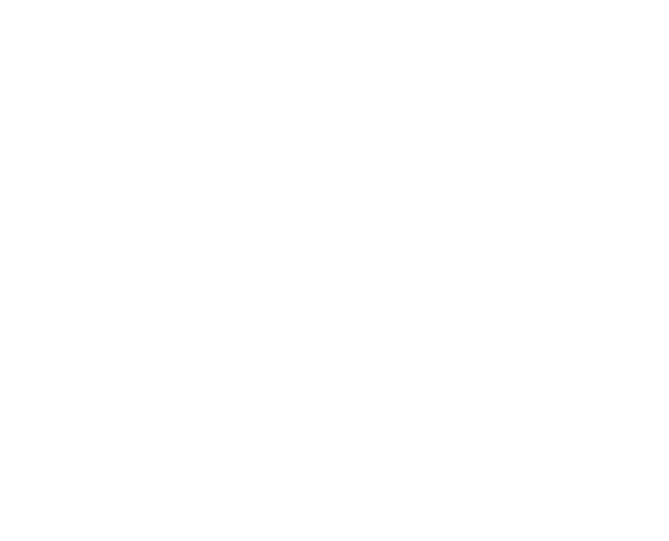
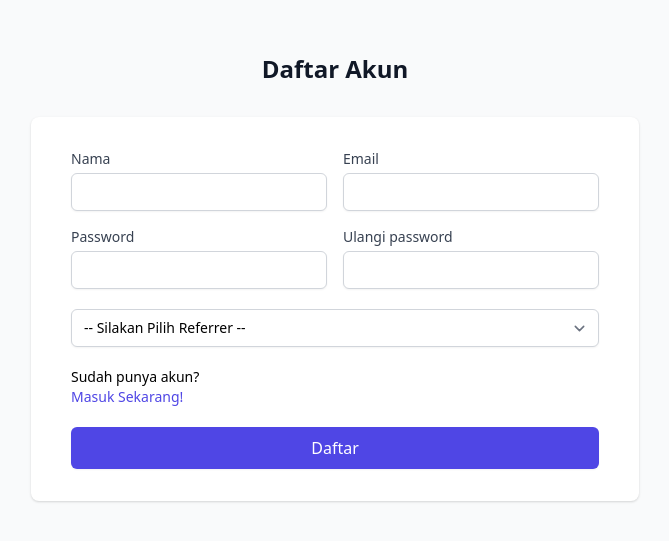
Before and after one commit to abhysnutz/cpns-frontend, a React (Vite) app: page /signup in a window 1280 px wide. Before the commit this address had no page. Shown: the part 135-676 px from the top of the page, without its empty margins (305-974 px from the left). Built offline with nearby package versions, Linux system fonts and the light colour scheme.

Commit message:
implement register mock + validation + store data

```diff
--- a/src/App.jsx
+++ b/src/App.jsx
@@ -1,10 +1,9 @@
-import { useState } from 'react'
 import { BrowserRouter as Router, Route, Routes } from 'react-router-dom'
-import Login from './pages/authentication/Login';
 import './index.css'
+import Signup from './pages/authentication/Signup';
+import Signin from './pages/authentication/Signin';
 
 function App() {
-    const [count, setCount] = useState(0)
     const Home = () => {
         return (<h1>Hello Home</h1>);
     }
@@ -13,7 +12,8 @@ function App() {
         <Router>
             <Routes>
                 <Route path="/" element={<Home/>}/>
-                <Route path="/signin" element={<Login/>}/>
+                <Route path="/signin" element={<Signin/>}/>
+                <Route path="/signup" element={<Signup/>}/>
             </Routes>
         </Router>
     )
--- a/src/pages/authentication/Login.jsx
+++ b/src/pages/authentication/Signin.jsx
@@ -1,11 +1,13 @@
 import axios from 'axios';
 import React, { useEffect, useState } from 'react'
 import { useNavigate } from 'react-router';
+import { Link } from 'react-router-dom';
 
-export default function Login() {
+export default function Signin() {
     const [formData, setFormData] = useState({});
     const [error, setError] = useState(0);
     const navigate = useNavigate();
+
 
     useEffect(() => {
         if (localStorage.getItem('token')) navigate('/')
@@ -86,9 +88,9 @@ export default function Login() {
                         <div className="flex items-center justify-between">
                             <div className="text-sm">
                                 Belum punya akun? <br/>
-                                <a href="#" className="font-medium text-indigo-600 hover:text-indigo-500">
+                                <Link to='/signup' className="font-medium text-indigo-600 hover:text-indigo-500">
                                     Daftar dulu, yuk!
-                                </a>
+                                </Link>
                             </div>
                             <div className="text-sm text-right">
                                 Lupa password? <br />
--- /dev/null
+++ b/src/pages/authentication/Signup.jsx
@@ -0,0 +1,145 @@
+import React, { useState } from 'react'
+import style from './Signup.module.css'
+import { Link, useNavigate } from 'react-router-dom'
+import axios from 'axios';
+
+export default function Signup() {
+    const [formData, setFormData] = useState({'nama':'','email':'','password':'','referrer':''})
+    const [isSubmit, setIsSubmit] = useState(false);
+    const [errors, setErrors] = useState([])
+    const navigate = useNavigate();
+
+    const Validation = ({error}) => {
+        if(error.length){
+            return (
+                <div className="mb-4">
+                    <div className="font-medium text-red-600">
+                        Whoops! Terjadi kesalahan.
+                    </div>
+                    <ul className="mt-3 list-disc list-inside text-sm text-red-600">
+                        {error.map((err,index) => (
+                            <li key={index}>{err}</li>
+                        ))}
+                    </ul>
+                </div>
+            )
+        }
+    }
+
+    const handleChange = (e) => {
+        const {name, value} = e.target
+        setFormData({...formData,[name]:value})
+    }
+
+    const handleSubmit = async e => {
+        e.preventDefault();
+        // setIsSubmit(true)
+
+        await axios.post(`${import.meta.env.VITE_BACKEND_API_URL}/api/user`,formData)
+            .then((response) => {
+                if(!response.data.success) return setErrors(response.data.error)
+                return navigate('/')
+            }).catch((err) => {
+                setErrors([err.message])
+            })
+    }
+
+    return (
+        <div id="app" className="min-h-screen bg-gray-50 flex flex-col justify-center py-12 sm:px-6 lg:px-8">
+            <div className="sm:mx-auto sm:w-full sm:max-w-md">
+                {/* <img className="mx-auto h-12 w-auto" src="https://ayopppk.com/assets/logo/ayopppk.svg" alt="Daftar AYOPPPK" /> */}
+                <h2 className="mt-6 text-center text-2xl font-extrabold text-gray-900">
+                    Daftar Akun
+                </h2>
+            </div>
+            <div className="mt-8 sm:mx-auto w-full md:w-1/2">
+                <div className="bg-white py-8 px-4 shadow sm:rounded-lg sm:px-10">
+                    <Validation error={errors} />
+                    <form className="space-y-5 " onSubmit={handleSubmit}>
+                        <div className="grid grid-cols-1 lg:grid-cols-2 gap-4">
+                            <div>
+                                <label htmlFor="nama" className="block text-sm font-medium text-gray-700">
+                                    Nama
+                                </label>
+                                <div className="mt-1">
+                                    <input id="nama" name="name" type="text" autoComplete="nama" onChange={handleChange} required defaultValue="" className="appearance-none block w-full px-3 py-2 border border-gray-300 rounded-md shadow-sm placeholder-gray-400 focus:outline-none focus:ring-indigo-500 focus:border-indigo-500 sm:text-sm" />
+                                </div>
+                            </div>
+                            <div>
+                                <label htmlFor="email" className="block text-sm font-medium text-gray-700">
+                                Email
+                                </label>
+                                <div className="mt-1">
+                                    <input id="email" name="email" type="email" autoComplete="email" onChange={handleChange} required defaultValue="" className="appearance-none block w-full px-3 py-2 border border-gray-300 rounded-md shadow-sm placeholder-gray-400 focus:outline-none focus:ring-indigo-500 focus:border-indigo-500 sm:text-sm" />
+                                </div>
+                            </div>
+                            <div className="space-y-1">
+                                <label htmlFor="password" className="block text-sm font-medium text-gray-700">
+                                Password
+                                </label>
+                                <div className="mt-1">
+                                    <input id="password" name="password" type="password" onChange={handleChange} autoComplete="password" required className="appearance-none block w-full px-3 py-2 border border-gray-300 rounded-md shadow-sm placeholder-gray-400 focus:outline-none focus:ring-indigo-500 focus:border-indigo-500 sm:text-sm" />
+                                </div>
+                            </div>
+                            <div className="space-y-1">
+                                <label htmlFor="password_confirmation" className="block text-sm font-medium text-gray-700">
+                                Ulangi password
+                                </label>
+                                <div className="mt-1">
+                                    <input id="password_confirmation" name="password_confirmation" type="password" onChange={handleChange} autoComplete="password_confirmation" required className="appearance-none block w-full px-3 py-2 border border-gray-300 rounded-md shadow-sm placeholder-gray-400 focus:outline-none focus:ring-indigo-500 focus:border-indigo-500 sm:text-sm" />
+                                </div>
+                            </div>
+                        </div>
+                        <div>
+                            {/* <label className="block text-sm font-medium text-gray-700">Darimana tahu AYOPPPK?</label> */}
+                            <select name="referrer" defaultValue="" onChange={handleChange} className="shadow-sm mt-2 focus:ring-indigo-500 focus:border-indigo-500 block w-full sm:text-sm border-gray-300 rounded-md" required >
+                                <option value="" disabled>
+                                    -- Silakan Pilih Referrer --
+                                </option>
+                                <option value="Google">Google</option>
+                                <option value="Mesin pencari lainnya">Mesin pencari lainnya</option>
+                                <option value="YouTube">YouTube</option>
+                                <option value="Instagram">Instagram</option>
+                                <option value="Facebook">Facebook</option>
+                                <option value="Teman atau Saudara">Teman, Pacar atau Saudara</option>
+                                <option value="Iklan">Iklan</option>
+                                <option value="Forum">Forum</option>
+                                <option value="Media sosial lainnya">Media sosial lainnya</option>
+                                <option value="Lainnya">Lainnya</option>
+                            </select>
+                        </div>
+                        <div className="flex items-center justify-between">
+                            <div className="text-sm">
+                                Sudah punya akun? <br />
+                                <Link to="/signin" className="font-medium text-indigo-600 hover:text-indigo-500">
+                                    Masuk Sekarang!
+                                </Link>
+                            </div>
+                        </div>
+                        <div>
+                            {/* <button type="submit" @click="signUp" className="w-full flex justify-center py-2 px-4 border border-transparent rounded-md shadow-sm text-sm font-medium text-white focus:outline-none focus:ring-2 focus:ring-offset-2 disabled:opacity-50 items-center"
+                                :className="btnDisabled ? 'bg-indigo-300 hover:bg-indigo-300 focus:ring-indigo-100' : 'bg-indigo-600 hover:bg-indigo-700 focus:ring-indigo-500'"> */}
+                        {/* <button type="submit" className="w-full flex justify-center py-2 px-4 border border-transparent rounded-md shadow-sm text-sm font-medium text-white focus:outline-none focus:ring-2 focus:ring-offset-2 disabled:opacity-50 items-center bg-indigo-300 hover:bg-indigo-300 focus:ring-indigo-100"> */}
+                            {
+                                !isSubmit ?
+                                <button type="submit" className="w-full flex justify-center py-2 px-4 border border-transparent rounded-md shadow-sm text-sm font-medium text-white focus:outline-none focus:ring-2 focus:ring-offset-2 disabled:opacity-50 items-center bg-indigo-600 hover:bg-indigo-700 focus:ring-indigo-500">
+                                    <span className="text-base">
+                                        Daftar
+                                    </span>
+                                </button>
+                                :
+                                <button type="submit" className="w-full flex justify-center py-2 px-4 border border-transparent rounded-md shadow-sm text-sm font-medium text-white focus:outline-none focus:ring-2 focus:ring-offset-2 disabled:opacity-50 items-center bg-indigo-300 hover:bg-indigo-300 focus:ring-indigo-100">
+                                    <span className="flex btnDisabled">
+                                        <span style={{ paddingRight: 50 }}>Tunggu sebentar</span>
+                                        <img src="https://ayopppk.com/assets/loading/Pulse-1s-200px.svg" className={style.transform} alt="" />
+                                    </span>
+                                </button>
+                            }
+
+                        </div>
+                    </form>
+                </div>
+            </div>
+        </div>
+    )
+}
--- /dev/null
+++ b/src/pages/authentication/Signup.module.css
@@ -0,0 +1,5 @@
+.transform{
+    position: absolute;
+    width: 40px;
+    transform: translateX(115px) translateY(-10px)
+}
```
